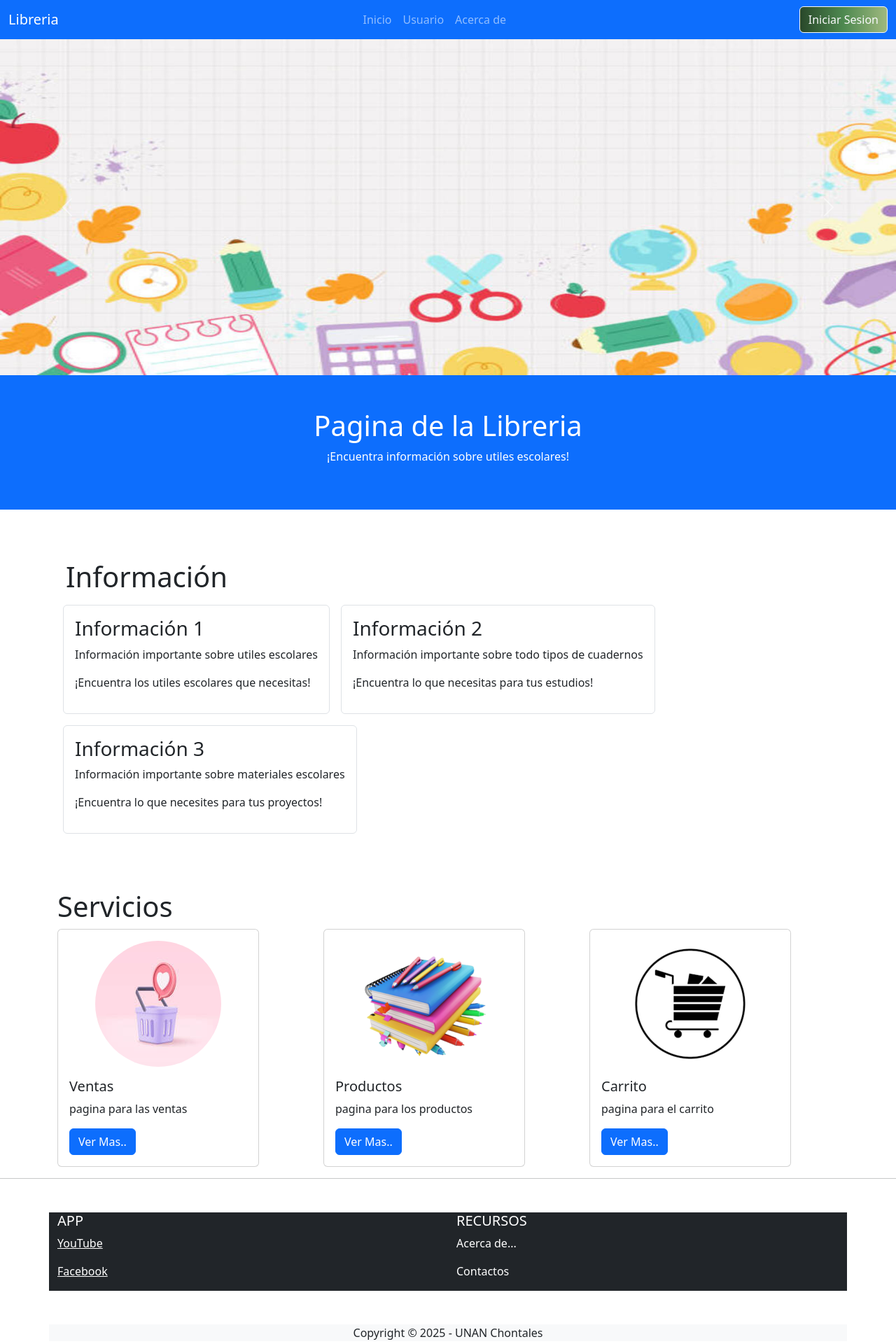
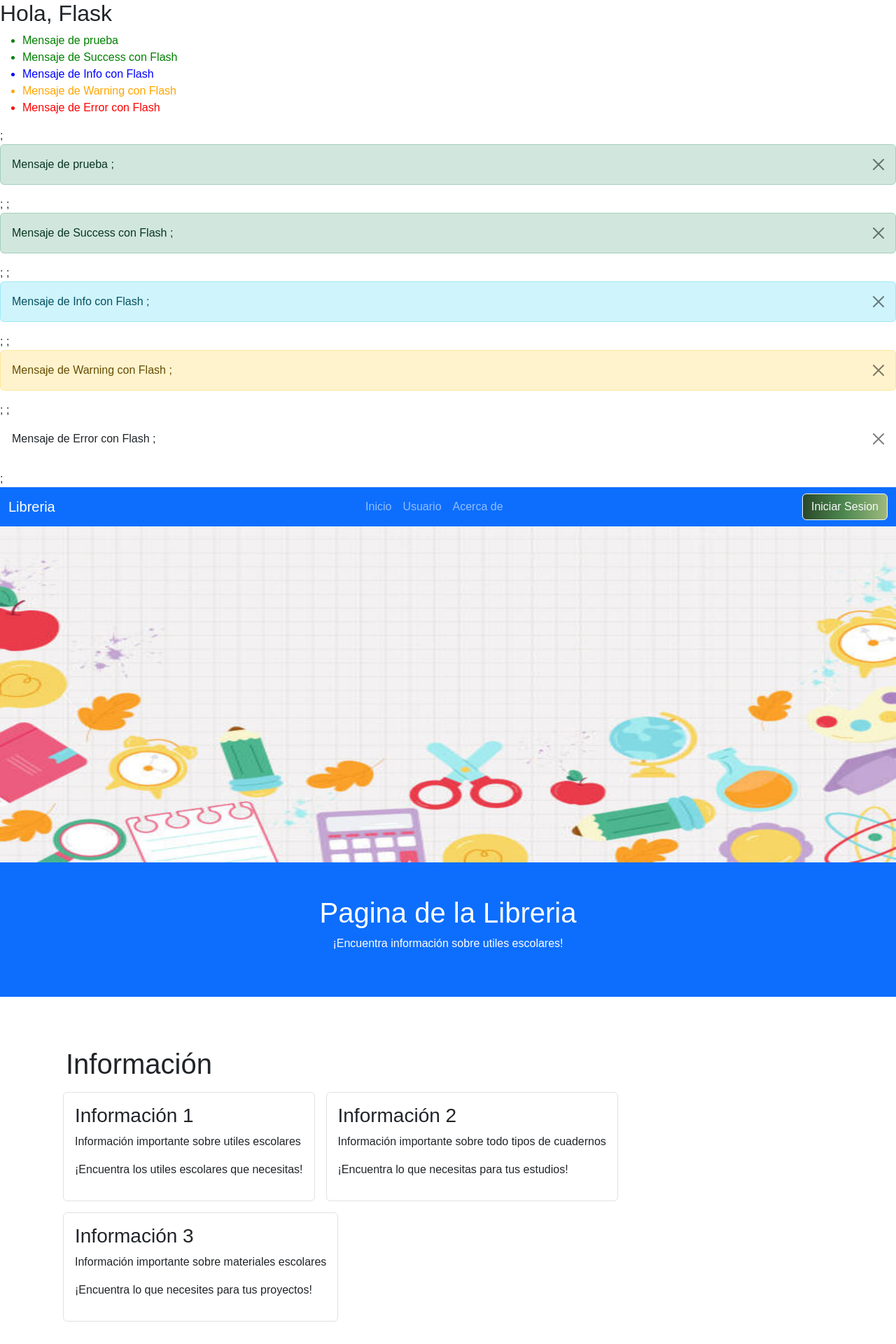
Before and after one commit to Randy256/ProyectoPythonF, a Flask app: page / in a window 1280 px wide. Shown: the top 1920 px of the page at 70% size. Run offline with Flask 3, Linux system fonts and the light colour scheme; some libraries are stand-ins or nearby versions.

Commit message:
Mensajes con flask

```diff
--- a/app.py
+++ b/app.py
@@ -15,9 +15,22 @@
 app.config['MYSQL_CURSORCLASS'] = 'DictCursor'
 mysql.init_app(app)
 
-@app.route('/')
-def index(): # Funcion para la ruta principal
+@app.route('/', methods=['GET'])
+def index(): # Enviando mensajes flash de atipo success a la plantilla index.html
+    flash('Mensaje de prueba', 'success')
+    flash('Mensaje de Success con Flash', 'success')
+    flash('Mensaje de Info con Flash', 'info')
+    flash('Mensaje de Warning con Flash', 'warning')
+    flash('Mensaje de Error con Flash', 'error')
     return render_template('index.html')
+
+@app.route('/demo-flash', methods=['GET'])
+def demo_flash():
+    flash('Mensaje de Success con Flash', 'success')
+    flash('Mensaje de Info con Flash', 'info')
+    flash('Mensaje de Warning con Flash', 'warning')
+    flash('Mensaje de Error con Flash', 'error')
+    return redirect(url_for('index'))
 
 @app.route('/contacto')
 def contacto(): # Funcion para la ruta de contacto
@@ -34,6 +47,10 @@
 @app.route('/login')
 def login(): # Funcion para la ruta de login
     return render_template('login.html')
+
+@app.route('/mensajes')
+def mensajes():
+    return render_template('mensajes.html')
 
 @app.route('/accesologin', methods=['GET', 'POST'])
 def accesologin():
@@ -79,4 +96,4 @@
     return 'La suma de {} y {} es: {}'.format(num1,num2,resultado)
 
 if __name__ == '__main__':
-    app.run(debug=True, port=8000)  # Ejecucion la aplicacion en modo de depuracion
+    app.run(debug=True, port=5000)  # Ejecucion la aplicacion en modo de depuracion
--- a/templates/base.html
+++ b/templates/base.html
@@ -1,5 +1,71 @@
 <!doctype html>
-<html lang="en">
+<html lang="es">
+
+<head>
+    <meta charset="UTF-8">
+    <meta name="viewport" content="width=device-width, initial-scale=1.0" />
+    <title>Message Flashing en Flask</title>
+    <link href="https://cdn.jsdelivr.net/npm/bootstrap@5.3.3/dist/css/bootstrap.min.css" rel="stylesheet"
+        integrity="sha384- QWTKZyjpPEjISv5WaRU9OFeRpok6YctnYmDr5pNlyT2bRjXh0JMhjY6hW+ALEwIH" crossorigin="anonymous" />
+    <style>
+        /* Opcional, para diferenciar los mensajes */
+        * {
+            font-family: sans-serif;
+            margin: 0;
+            padding: 0;
+            box-sizing: border-box;
+        }
+
+        .success {
+            color: green;
+        }
+
+        .error {
+            color: red;
+        }
+
+        .info {
+            color: blue;
+        }
+
+        .warning {
+            color: orange;
+        }
+    </style>
+</head>
+
+<body>
+    <h2>Hola, Flask</h2>
+
+    <!-- Mostrar mensajes flash -->
+    {% with messages = get_flashed_messages(with_categories=true) %}
+    <!-- Validando si hay mensajes flash -->
+    {% if messages %}
+    <ul>
+        <!-- Recorrer los mensajes flash, mas la categoria al cual pertenece -->
+        {% for category, message in messages %}
+        <!--Usa categoria css para personalizar el estilo-->
+        <li class=" {{ category }}">{{ message }}</li>
+        {% endfor %}
+    </ul>
+    {% endif %}
+    {% endwith %}
+</body>
+
+<div class="row justify-content-center">
+    <div class="col-12">
+        <!-- Mostrar mensajes flash -->
+        {% with messages=get_flashed_messages(with_categories=True) %}
+        {% if messages %}
+        {% for category, message in messages %}
+        <!-- Usamos las clases de Bootstrap para las alertas -->;
+        <div class="alert alert-{{ category }} alert-dismissible fade show" role="alert"> {{ message }} <button
+                type="button" class="btn-close" data-bs-dismiss="alert" aria- label="Close"></button>; </div>;
+        {% endfor %}
+        {% endif %}
+        {% endwith %}
+    </div>
+</div>
 
 <head>
     <title>{% block titulo %}
--- a/templates/login.html
+++ b/templates/login.html
@@ -18,6 +18,11 @@
 {% endif %}
 {% endwith %}
 
+
+<!-- Contenedor principal centrado en pantalla -->
+<div style="min-height: 100vh; display: flex; align-items: center; justify-content: center;">
+   <div class="card shadow-lg p-4" style="width: 600px; border-radius: 20px; background-color: #1381d0;">
+      <div style="display: flex; align-items: center; justify-content: center;">
          <!-- Imagen -->
          <div class="card shadow mb-3 text-center" style="border-radius: 15px; width: 180px; background: white;">
             <div class="card-body">
```
Also changed, not shown: inicio.py (+16 -3 lines), templates/mensajes.html (added, +103 -0 lines). Lines whose indentation alone changed are shown as unchanged.
